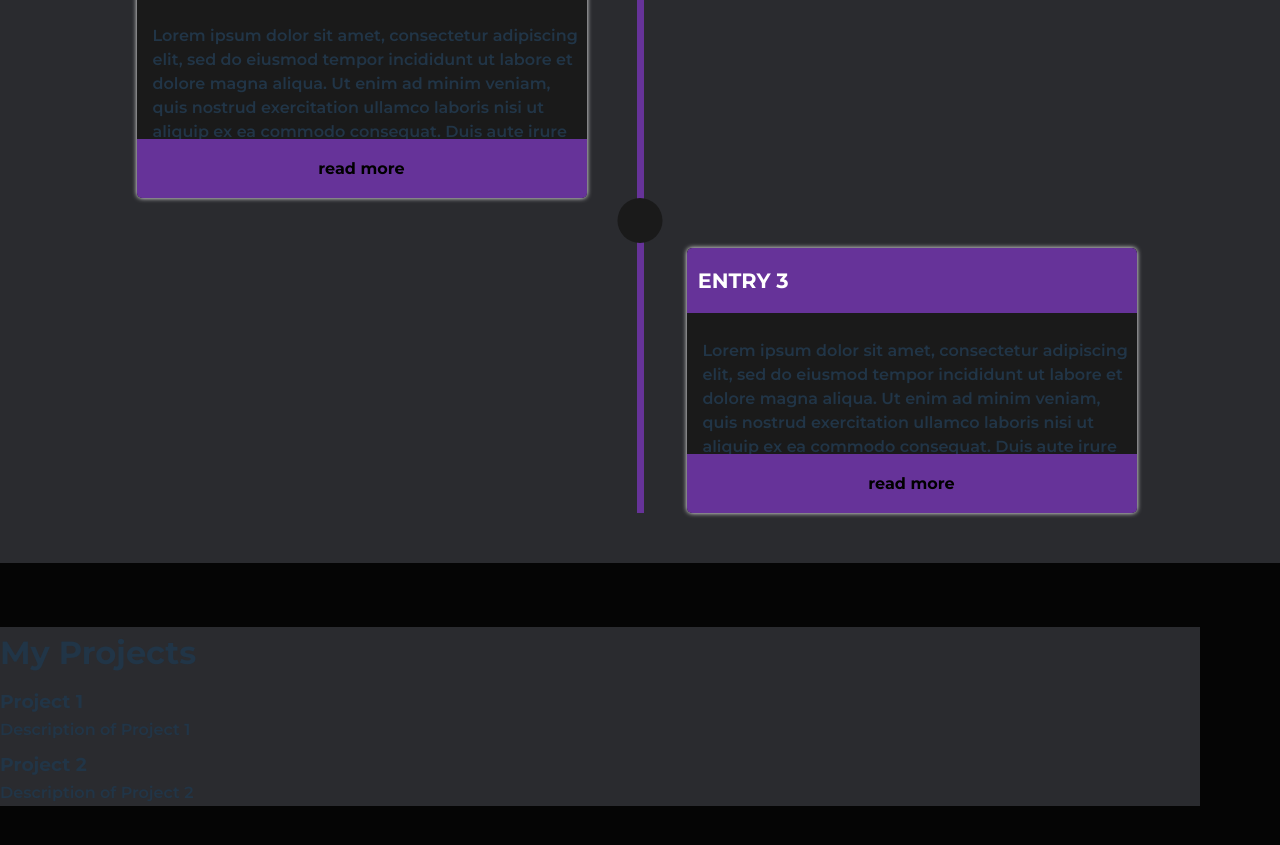
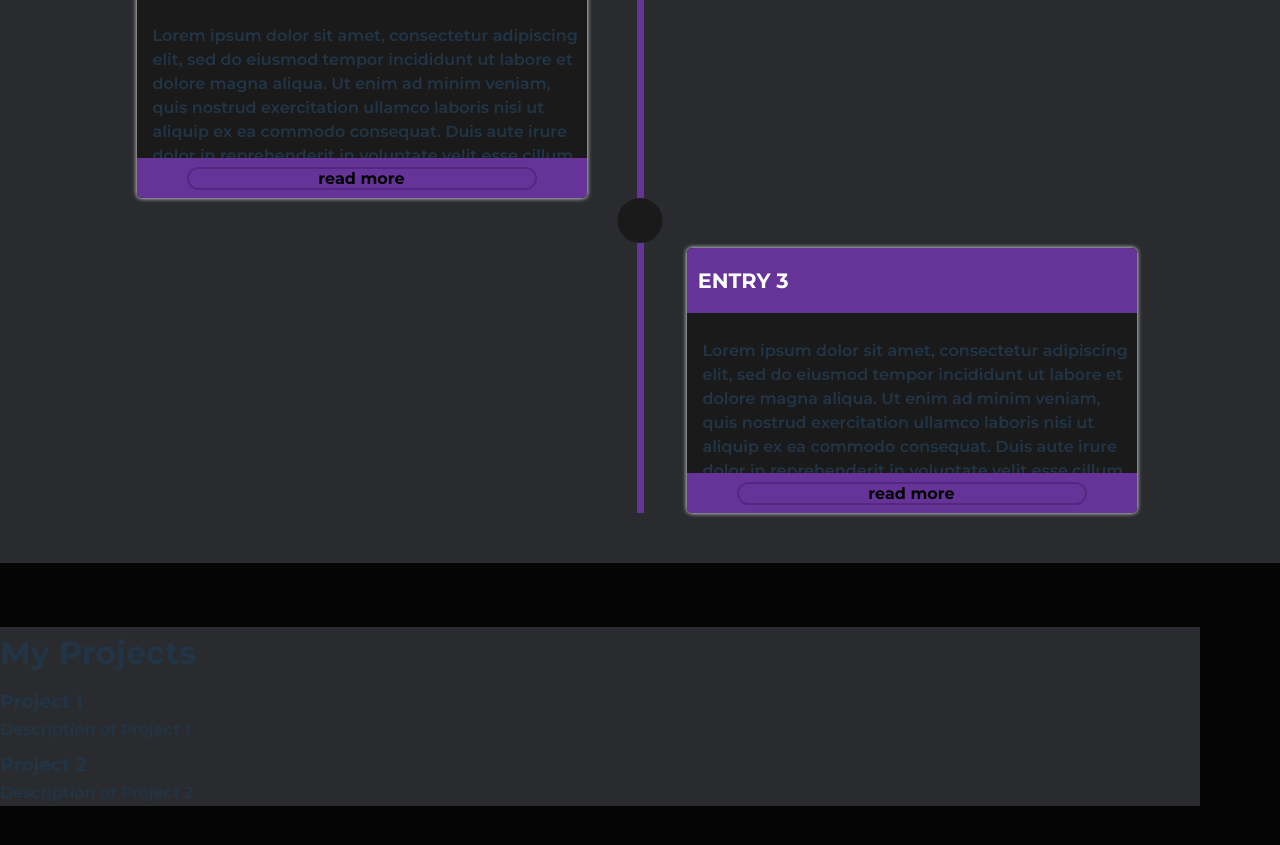
Before and after one commit to Christian-QA/Christian-QA.github.io, a React (Vite) app: page / in a window 1280 px wide. Shown: the part 1360-2205 px from the top of the page. Built offline with nearby package versions, Linux system fonts and the light colour scheme.

Commit message:
Forgot to apply new button style throughout

```diff
--- a/src/App.css
+++ b/src/App.css
@@ -259,7 +259,6 @@ section > * {
     line-height: 1.5;
     padding: 10px 0;
     position: relative;
-
 }
 
 #timeline .description-box.active {
--- a/src/components/Experience.tsx
+++ b/src/components/Experience.tsx
@@ -68,7 +68,9 @@ const Experience: React.FC = () => {
                         <h3 className="title">ENTRY 1</h3>
                         <div className="description-box">
                             <p>Lorem ipsum dolor sit amet, consectetur adipiscing elit, sed do eiusmod tempor incididunt ut labore et dolore magna aliqua. Ut enim ad minim veniam, quis nostrud exercitation ullamco laboris nisi ut aliquip ex ea commodo consequat. Duis aute irure dolor in reprehenderit in voluptate velit esse cillum dolore eu fugiat nulla pariatur. Excepteur sint occaecat cupidatat non proident, sunt in culpa qui officia deserunt mollit anim id est laborum.</p>
-                            <button className="button"><div className="button_front">read more</div></button>
+                            <button className="button">
+                                <div className="button_front">read more</div>
+                            </button>
                         </div>
                     </div>
                 </li>
@@ -83,7 +85,9 @@ const Experience: React.FC = () => {
                                 reprehenderit in voluptate velit esse cillum dolore eu fugiat nulla pariatur. Excepteur
                                 sint occaecat cupidatat non proident, sunt in culpa qui officia deserunt mollit anim id
                                 est laborum.</p>
-                            <div className="button_back"><button className="button">read more</button></div>
+                            <button className="button">
+                                <div className="button_front">read more</div>
+                            </button>
                         </div>
                     </div>
                 </li>
@@ -98,7 +102,9 @@ const Experience: React.FC = () => {
                                 reprehenderit in voluptate velit esse cillum dolore eu fugiat nulla pariatur. Excepteur
                                 sint occaecat cupidatat non proident, sunt in culpa qui officia deserunt mollit anim id
                                 est laborum.</p>
-                            <button className="button">read more</button>
+                            <button className="button">
+                                <div className="button_front">read more</div>
+                            </button>
                         </div>
                     </div>
                 </li>
```
Also changed, not shown: 1 other file (tests, documents, lock files or other folders).
